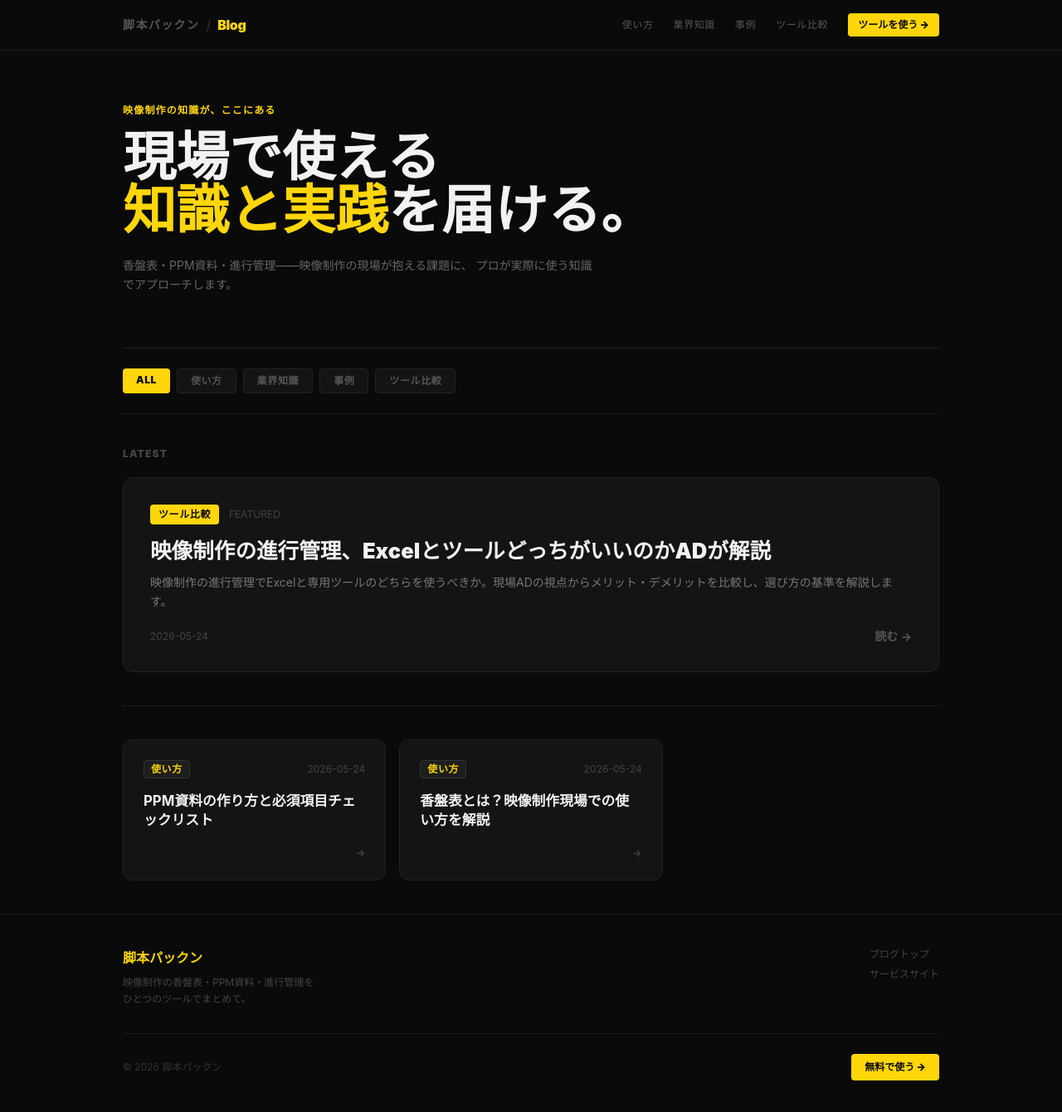
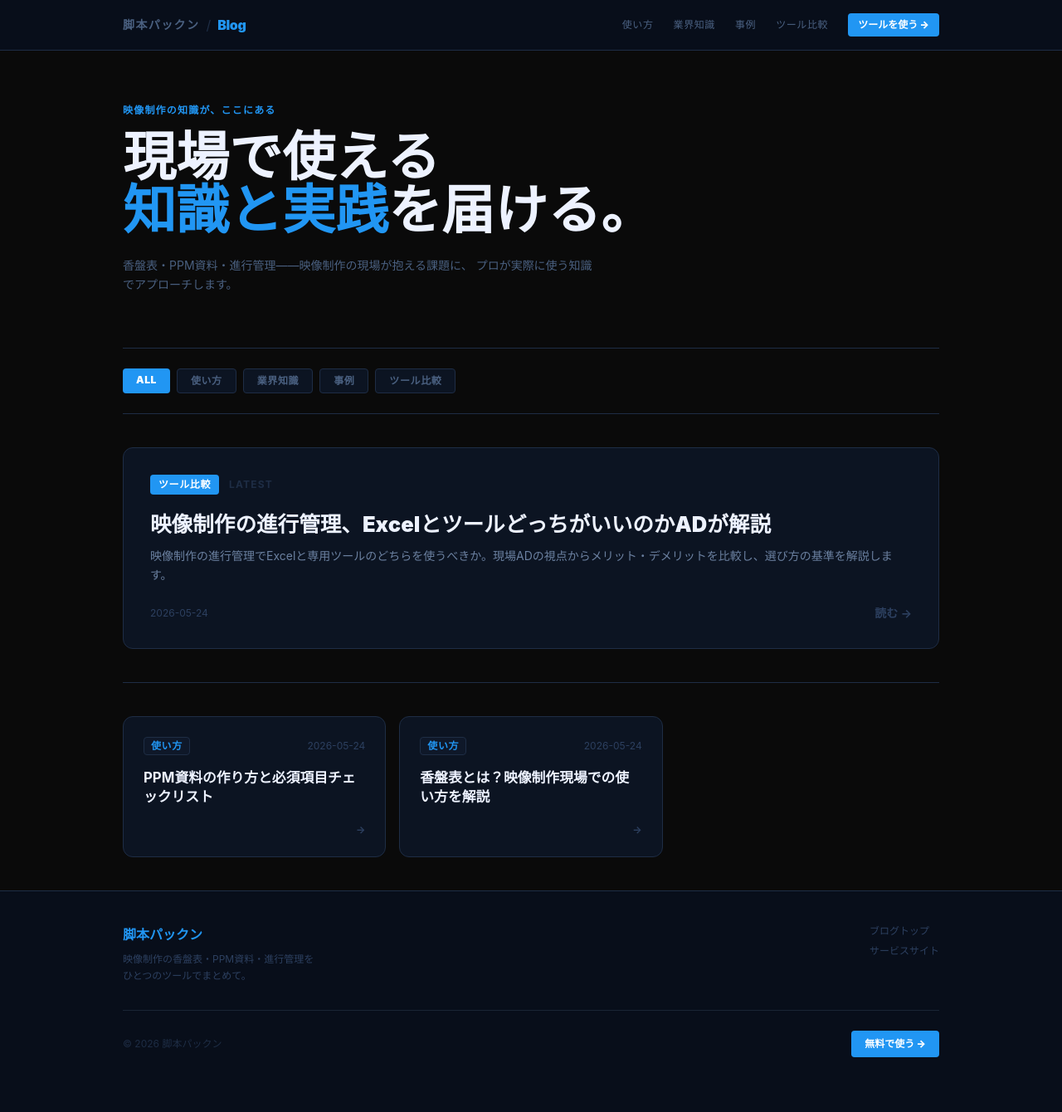
Before and after one commit to Tetsuya-Sakamoto/kyakuhon-pakkun-blog, a Next.js app: page / in a window 1280 px wide. Shown: the whole page at 83% size. After the commit the page ends 1314 px from the top, so only its background shows below. Built offline with nearby package versions, Linux system fonts and the light colour scheme.

Commit message:
fix: 配色をパックンブランドカラー（#2196F3）に統一
黄色アクセントをブランドの青に修正。
ダークネイビー背景 × ブランドブルーのエディトリアルデザインに。

Co-Authored-By: Claude Sonnet 4.6 <noreply@anthropic.com>

```diff
--- a/src/app/category/[category]/page.tsx
+++ b/src/app/category/[category]/page.tsx
@@ -8,28 +8,26 @@ import Link from "next/link";
 
 const SITE_URL = "https://service.kyakuhon-pakkun.com";
 
-type Props = {
-  params: Promise<{ category: string }>;
-};
+type Props = { params: Promise<{ category: string }> };
 
 export async function generateStaticParams() {
   return CATEGORIES.map((cat) => ({ category: encodeURIComponent(cat) }));
 }
 
 export async function generateMetadata({ params }: Props): Promise<Metadata> {
-  const { category: encodedCategory } = await params;
-  const category = decodeURIComponent(encodedCategory);
+  const { category: enc } = await params;
+  const category = decodeURIComponent(enc);
   if (!CATEGORIES.includes(category as (typeof CATEGORIES)[number])) return {};
   return {
     title: `${category} | 脚本パックン ブログ`,
     description: `映像制作に関する「${category}」カテゴリの記事一覧です。`,
-    alternates: { canonical: `${SITE_URL}/blog/category/${encodedCategory}/` },
+    alternates: { canonical: `${SITE_URL}/blog/category/${enc}/` },
   };
 }
 
 export default async function CategoryPage({ params }: Props) {
-  const { category: encodedCategory } = await params;
-  const category = decodeURIComponent(encodedCategory);
+  const { category: enc } = await params;
+  const category = decodeURIComponent(enc);
   if (!CATEGORIES.includes(category as (typeof CATEGORIES)[number])) notFound();
 
   const posts = getPostsByCategory(category);
@@ -40,31 +38,31 @@ export default async function CategoryPage({ params }: Props) {
       <main className="flex-1 max-w-5xl mx-auto w-full px-5">
 
         {/* Hero */}
-        <section className="py-14 border-b" style={{ borderColor: "#1E1E1E" }}>
-          <nav className="flex items-center gap-2 text-xs mb-6" style={{ color: "#444" }}>
-            <Link href="/blog" className="hover:text-white transition-colors" style={{ color: "#555" }}>
+        <section className="py-14 border-b" style={{ borderColor: "#1E2D45" }}>
+          <nav className="flex items-center gap-2 text-xs mb-6" style={{ color: "#2D4060" }}>
+            <Link href="/blog" className="transition-colors hover:text-blue-400" style={{ color: "#4A6080" }}>
               Blog
             </Link>
             <span>/</span>
-            <span style={{ color: "#F2F2F2" }}>{category}</span>
+            <span style={{ color: "#EDF2FF" }}>{category}</span>
           </nav>
-          <p className="text-xs font-black tracking-widest uppercase mb-3" style={{ color: "#FFD60A" }}>
+          <p className="text-xs font-black tracking-widest uppercase mb-3" style={{ color: "#2196F3" }}>
             Category
           </p>
-          <h1 className="font-black leading-none mb-2" style={{ fontSize: "clamp(2rem, 5vw, 3.2rem)", color: "#F2F2F2" }}>
+          <h1 className="font-black leading-none mb-2" style={{ fontSize: "clamp(2rem, 5vw, 3.2rem)", color: "#EDF2FF" }}>
             {category}
           </h1>
-          <p className="text-sm mt-3" style={{ color: "#555" }}>
+          <p className="text-sm mt-3" style={{ color: "#4A6080" }}>
             {posts.length}件の記事
           </p>
         </section>
 
         {/* Category filter */}
-        <div className="flex flex-wrap gap-2 py-6 border-b" style={{ borderColor: "#1E1E1E" }}>
+        <div className="flex flex-wrap gap-2 py-6 border-b" style={{ borderColor: "#1E2D45" }}>
           <Link
             href="/blog"
             className="px-4 py-1.5 rounded text-xs font-bold uppercase tracking-wider"
-            style={{ background: "#141414", color: "#555", border: "1px solid #222" }}
+            style={{ background: "#0C1422", color: "#4A6080", border: "1px solid #1E2D45" }}
           >
             ALL
           </Link>
@@ -75,8 +73,8 @@ export default async function CategoryPage({ params }: Props) {
               className="px-4 py-1.5 rounded text-xs font-black uppercase tracking-wider transition-all"
               style={
                 cat === category
-                  ? { background: "#FFD60A", color: "#0A0A0A" }
-                  : { background: "#141414", color: "#555", border: "1px solid #222" }
+                  ? { background: "#2196F3", color: "#fff" }
+                  : { background: "#0C1422", color: "#4A6080", border: "1px solid #1E2D45" }
               }
             >
               {cat}
@@ -84,7 +82,7 @@ export default async function CategoryPage({ params }: Props) {
           ))}
         </div>
 
-        {/* Posts grid */}
+        {/* Grid */}
         <section className="py-10">
           {posts.length > 0 ? (
             <div className="grid gap-4 sm:grid-cols-2 lg:grid-cols-3">
@@ -93,7 +91,7 @@ export default async function CategoryPage({ params }: Props) {
               ))}
             </div>
           ) : (
-            <p className="text-center py-24 text-sm" style={{ color: "#444" }}>
+            <p className="text-center py-24 text-sm" style={{ color: "#2D4060" }}>
               このカテゴリにはまだ記事がありません。
             </p>
           )}
--- a/src/app/globals.css
+++ b/src/app/globals.css
@@ -1,23 +1,20 @@
 @import "tailwindcss";
 
 :root {
-  --bg: #0A0A0A;
-  --surface: #141414;
-  --surface2: #1C1C1C;
-  --border: #242424;
-  --text: #F2F2F2;
-  --subtext: #777777;
-  --accent: #FFD60A;
-  --accent-dim: #BF9F00;
+  --bg: #080E1A;
+  --surface: #0F1829;
+  --surface2: #172035;
+  --border: #1E2D45;
+  --text: #EDF2FF;
+  --subtext: #6B80A0;
+  --accent: #2196F3;
+  --accent-bright: #42A5F5;
+  --accent-dim: #1565C0;
 }
 
-* {
-  box-sizing: border-box;
-}
+* { box-sizing: border-box; }
 
-html {
-  background-color: var(--bg);
-}
+html { background-color: var(--bg); }
 
 body {
   background-color: var(--bg);
@@ -27,14 +24,11 @@ body {
   -webkit-font-smoothing: antialiased;
 }
 
-a {
-  color: inherit;
-  text-decoration: none;
-}
+a { color: inherit; text-decoration: none; }
 
-/* ─── Prose (記事本文) ──────────────────────────── */
+/* ─── Prose ─────────────────────────────────── */
 .prose {
-  color: #D8D8D8;
+  color: #C8D8F0;
   line-height: 1.85;
 }
 
@@ -58,27 +52,21 @@ a {
 
 .prose p {
   margin-bottom: 1.25rem;
-  color: #C8C8C8;
+  color: #B0C4E0;
 }
 
-.prose ul,
-.prose ol {
+.prose ul, .prose ol {
   margin-bottom: 1.25rem;
   padding-left: 1.5rem;
 }
 
 .prose li {
   margin-bottom: 0.4rem;
-  color: #C8C8C8;
+  color: #B0C4E0;
 }
 
-.prose ul li {
-  list-style-type: disc;
-}
-
-.prose ol li {
-  list-style-type: decimal;
-}
+.prose ul li { list-style-type: disc; }
+.prose ol li { list-style-type: decimal; }
 
 .prose strong {
   font-weight: 700;
@@ -86,14 +74,14 @@ a {
 }
 
 .prose a {
-  color: var(--accent);
+  color: var(--accent-bright);
   text-decoration: underline;
   text-underline-offset: 3px;
 }
 
 .prose code {
   background-color: var(--surface2);
-  color: var(--accent);
+  color: var(--accent-bright);
   padding: 0.15em 0.4em;
   border-radius: 4px;
   font-size: 0.875em;
@@ -112,7 +100,7 @@ a {
 .prose pre code {
   background: none;
   padding: 0;
-  color: #C8C8C8;
+  color: #C8D8F0;
 }
 
 .prose blockquote {
@@ -142,7 +130,7 @@ a {
 .prose td {
   padding: 0.6rem 0.75rem;
   border: 1px solid var(--border);
-  color: #C8C8C8;
+  color: #B0C4E0;
 }
 
 .prose hr {
--- a/src/app/page.tsx
+++ b/src/app/page.tsx
@@ -9,8 +9,7 @@ const SITE_URL = "https://service.kyakuhon-pakkun.com";
 
 export const metadata: Metadata = {
   title: "脚本パックン ブログ | 映像制作のお役立ち情報",
-  description:
-    "映像制作の現場で役立つ情報を発信。香盤表・PPM資料・進行管理ツールの使い方から業界知識まで。",
+  description: "映像制作の現場で役立つ情報を発信。香盤表・PPM資料・進行管理ツールの使い方から業界知識まで。",
   alternates: { canonical: `${SITE_URL}/blog/` },
   openGraph: {
     title: "脚本パックン ブログ",
@@ -51,27 +50,27 @@ export default function BlogIndexPage() {
 
       <main className="flex-1 max-w-5xl mx-auto w-full px-5">
 
-        {/* ── Hero ──────────────────────────────────── */}
-        <section className="py-16 border-b" style={{ borderColor: "#1E1E1E" }}>
-          <p className="text-xs font-black tracking-widest uppercase mb-4" style={{ color: "#FFD60A" }}>
+        {/* Hero */}
+        <section className="py-16 border-b" style={{ borderColor: "#1E2D45" }}>
+          <p className="text-xs font-black tracking-widest uppercase mb-4" style={{ color: "#2196F3" }}>
             映像制作の知識が、ここにある
           </p>
-          <h1 className="font-black leading-none mb-6" style={{ fontSize: "clamp(2.4rem, 6vw, 4rem)", color: "#F2F2F2" }}>
+          <h1 className="font-black leading-none mb-6" style={{ fontSize: "clamp(2.4rem, 6vw, 4rem)", color: "#EDF2FF" }}>
             現場で使える<br />
-            <span style={{ color: "#FFD60A" }}>知識と実践</span>を届ける。
+            <span style={{ color: "#2196F3" }}>知識と実践</span>を届ける。
           </h1>
-          <p className="max-w-xl text-sm leading-relaxed" style={{ color: "#666" }}>
+          <p className="max-w-xl text-sm leading-relaxed" style={{ color: "#4A6080" }}>
             香盤表・PPM資料・進行管理——映像制作の現場が抱える課題に、
             プロが実際に使う知識でアプローチします。
           </p>
         </section>
 
-        {/* ── Category filter ───────────────────────── */}
-        <div className="flex flex-wrap gap-2 py-6 border-b" style={{ borderColor: "#1E1E1E" }}>
+        {/* Category filter */}
+        <div className="flex flex-wrap gap-2 py-6 border-b" style={{ borderColor: "#1E2D45" }}>
           <Link
             href="/blog"
-            className="px-4 py-1.5 rounded text-xs font-black uppercase tracking-wider transition-all"
-            style={{ background: "#FFD60A", color: "#0A0A0A" }}
+            className="px-4 py-1.5 rounded text-xs font-black uppercase tracking-wider"
+            style={{ background: "#2196F3", color: "#fff" }}
           >
             ALL
           </Link>
@@ -79,25 +78,22 @@ export default function BlogIndexPage() {
             <Link
               key={cat}
               href={`/blog/category/${encodeURIComponent(cat)}`}
-              className="px-4 py-1.5 rounded text-xs font-bold uppercase tracking-wider transition-all"
-              style={{ background: "#141414", color: "#555", border: "1px solid #222" }}
+              className="px-4 py-1.5 rounded text-xs font-bold uppercase tracking-wider transition-all hover:border-[#2196F3] hover:text-[#42A5F5]"
+              style={{ background: "#0C1422", color: "#4A6080", border: "1px solid #1E2D45" }}
             >
               {cat}
             </Link>
           ))}
         </div>
 
-        {/* ── Featured post ─────────────────────────── */}
+        {/* Featured */}
         {featured && (
-          <section className="py-10 border-b" style={{ borderColor: "#1E1E1E" }}>
-            <p className="text-xs font-black tracking-widest uppercase mb-5" style={{ color: "#444" }}>
-              Latest
-            </p>
+          <section className="py-10 border-b" style={{ borderColor: "#1E2D45" }}>
             <PostCard post={featured} featured />
           </section>
         )}
 
-        {/* ── Posts grid ────────────────────────────── */}
+        {/* Grid */}
         {rest.length > 0 && (
           <section className="py-10">
             <div className="grid gap-4 sm:grid-cols-2 lg:grid-cols-3">
@@ -109,7 +105,7 @@ export default function BlogIndexPage() {
         )}
 
         {posts.length === 0 && (
-          <p className="text-center py-24 text-sm" style={{ color: "#444" }}>
+          <p className="text-center py-24 text-sm" style={{ color: "#2D4060" }}>
             記事はまだありません。
           </p>
         )}
--- a/src/components/Footer.tsx
+++ b/src/components/Footer.tsx
@@ -2,38 +2,35 @@ import Link from "next/link";
 
 export default function Footer() {
   return (
-    <footer
-      className="mt-auto"
-      style={{ borderTop: "1px solid #1E1E1E", background: "#0A0A0A" }}
-    >
+    <footer className="mt-auto" style={{ borderTop: "1px solid #1E2D45", background: "#080E1A" }}>
       <div className="max-w-5xl mx-auto px-5 py-10">
         <div className="flex flex-col md:flex-row justify-between items-start gap-6 mb-8">
           <div>
             <Link href="https://service.kyakuhon-pakkun.com" className="flex items-center gap-2 mb-2">
-              <span className="font-black text-base" style={{ color: "#FFD60A" }}>
+              <span className="font-black text-base" style={{ color: "#2196F3" }}>
                 脚本パックン
               </span>
             </Link>
-            <p className="text-xs leading-relaxed" style={{ color: "#444", maxWidth: "260px" }}>
+            <p className="text-xs leading-relaxed" style={{ color: "#2D4060", maxWidth: "260px" }}>
               映像制作の香盤表・PPM資料・進行管理を<br />
               ひとつのツールでまとめて。
             </p>
           </div>
-          <div className="flex gap-8 text-xs" style={{ color: "#444" }}>
+          <div className="flex gap-8 text-xs" style={{ color: "#2D4060" }}>
             <div className="flex flex-col gap-2">
-              <Link href="/blog" className="hover:text-white transition-colors">ブログトップ</Link>
-              <Link href="https://service.kyakuhon-pakkun.com" className="hover:text-white transition-colors">サービスサイト</Link>
+              <Link href="/blog" className="hover:text-blue-400 transition-colors">ブログトップ</Link>
+              <Link href="https://service.kyakuhon-pakkun.com" className="hover:text-blue-400 transition-colors">サービスサイト</Link>
             </div>
           </div>
         </div>
-        <div className="pt-6 border-t flex items-center justify-between" style={{ borderColor: "#1A1A1A" }}>
-          <p className="text-xs" style={{ color: "#333" }}>
+        <div className="pt-6 border-t flex items-center justify-between" style={{ borderColor: "#1A2535" }}>
+          <p className="text-xs" style={{ color: "#1E2D45" }}>
             © {new Date().getFullYear()} 脚本パックン
           </p>
           <Link
             href="https://service.kyakuhon-pakkun.com"
             className="text-xs font-black px-4 py-2 rounded transition-opacity hover:opacity-80"
-            style={{ background: "#FFD60A", color: "#0A0A0A" }}
+            style={{ background: "#2196F3", color: "#fff" }}
           >
             無料で使う →
           </Link>
--- a/src/components/Header.tsx
+++ b/src/components/Header.tsx
@@ -3,24 +3,22 @@ import { CATEGORIES } from "@/lib/posts";
 
 export default function Header() {
   return (
-    <header style={{ borderBottom: "1px solid #1E1E1E", background: "#0A0A0A" }}>
+    <header style={{ borderBottom: "1px solid #1E2D45", background: "#080E1A" }}>
       <style>{`
-        .nav-link { color: #555; transition: color 0.15s; }
-        .nav-link:hover { color: #FFD60A; }
+        .nav-link { color: #4A6080; transition: color 0.15s; }
+        .nav-link:hover { color: #42A5F5; }
       `}</style>
       <div className="max-w-5xl mx-auto px-5 py-4 flex items-center justify-between">
-        {/* Logo */}
         <Link href="/blog" className="flex items-center gap-2">
-          <span className="text-sm font-bold tracking-widest uppercase" style={{ color: "#555" }}>
+          <span className="text-sm font-bold tracking-widest uppercase" style={{ color: "#4A6080" }}>
             脚本パックン
           </span>
-          <span style={{ color: "#333" }}>/</span>
-          <span className="font-black text-base tracking-tight" style={{ color: "#FFD60A" }}>
+          <span style={{ color: "#1E2D45" }}>/</span>
+          <span className="font-black text-base tracking-tight" style={{ color: "#2196F3" }}>
             Blog
           </span>
         </Link>
 
-        {/* Nav */}
         <nav className="hidden md:flex items-center gap-6">
           {CATEGORIES.map((cat) => (
             <Link
@@ -34,7 +32,7 @@ export default function Header() {
           <Link
             href="https://service.kyakuhon-pakkun.com"
             className="text-xs font-black px-3 py-1.5 rounded transition-opacity hover:opacity-80"
-            style={{ background: "#FFD60A", color: "#0A0A0A" }}
+            style={{ background: "#2196F3", color: "#fff" }}
           >
             ツールを使う →
           </Link>
--- a/src/components/PostCard.tsx
+++ b/src/components/PostCard.tsx
@@ -18,42 +18,43 @@ export default function PostCard({ post, featured = false }: Props) {
         <article
           className="p-8 rounded-xl transition-all cursor-pointer"
           style={{
-            background: hovered ? "#1C1C1C" : "#141414",
-            border: `1px solid ${hovered ? "#FFD60A" : "#222"}`,
+            background: hovered ? "#0F1829" : "#0C1422",
+            border: `1px solid ${hovered ? "#2196F3" : "#1E2D45"}`,
+            boxShadow: hovered ? "0 0 0 1px #2196F3, 0 8px 32px rgba(33,150,243,0.12)" : "none",
           }}
           onMouseEnter={() => setHovered(true)}
           onMouseLeave={() => setHovered(false)}
         >
-          <div className="flex items-center gap-3 mb-4">
+          <div className="flex items-center gap-3 mb-5">
             <span
               className="text-xs font-black px-2.5 py-1 rounded tracking-wider uppercase"
-              style={{ background: "#FFD60A", color: "#0A0A0A" }}
+              style={{ background: "#2196F3", color: "#fff" }}
             >
               {frontmatter.category}
             </span>
-            <span className="text-xs" style={{ color: "#444" }}>
-              FEATURED
+            <span className="text-xs font-bold tracking-widest uppercase" style={{ color: "#1E2D45" }}>
+              Latest
             </span>
           </div>
           <h2
             className="font-black leading-tight mb-3 transition-colors"
             style={{
               fontSize: "1.6rem",
-              color: hovered ? "#FFD60A" : "#F2F2F2",
+              color: hovered ? "#42A5F5" : "#EDF2FF",
             }}
           >
             {frontmatter.title}
           </h2>
-          <p className="text-sm leading-relaxed mb-5" style={{ color: "#777" }}>
+          <p className="text-sm leading-relaxed mb-6" style={{ color: "#6B80A0" }}>
             {frontmatter.description}
           </p>
           <div className="flex items-center justify-between">
-            <time className="text-xs" style={{ color: "#444" }}>
+            <time className="text-xs" style={{ color: "#2D4060" }}>
               {frontmatter.publishedAt}
             </time>
             <span
               className="text-sm font-bold transition-colors"
-              style={{ color: hovered ? "#FFD60A" : "#555" }}
+              style={{ color: hovered ? "#42A5F5" : "#2D4060" }}
             >
               読む →
             </span>
@@ -68,8 +69,9 @@ export default function PostCard({ post, featured = false }: Props) {
       <article
         className="p-6 rounded-xl transition-all cursor-pointer h-full flex flex-col"
         style={{
-          background: hovered ? "#1C1C1C" : "#141414",
-          border: `1px solid ${hovered ? "#FFD60A" : "#222"}`,
+          background: hovered ? "#0F1829" : "#0C1422",
+          border: `1px solid ${hovered ? "#2196F3" : "#1E2D45"}`,
+          boxShadow: hovered ? "0 0 0 1px #2196F3, 0 4px 20px rgba(33,150,243,0.1)" : "none",
         }}
         onMouseEnter={() => setHovered(true)}
         onMouseLeave={() => setHovered(false)}
@@ -77,11 +79,11 @@ export default function PostCard({ post, featured = false }: Props) {
         <div className="flex items-center justify-between mb-4">
           <span
             className="text-xs font-black px-2 py-0.5 rounded tracking-wider uppercase"
-            style={{ background: "#1E1E1E", color: "#FFD60A", border: "1px solid #333" }}
+            style={{ background: "#0F1829", color: "#2196F3", border: "1px solid #1E2D45" }}
           >
             {frontmatter.category}
           </span>
-          <time className="text-xs" style={{ color: "#444" }}>
+          <time className="text-xs" style={{ color: "#2D4060" }}>
             {frontmatter.publishedAt}
           </time>
         </div>
@@ -89,7 +91,7 @@ export default function PostCard({ post, featured = false }: Props) {
           className="font-bold leading-snug mb-3 flex-1 transition-colors"
           style={{
             fontSize: "1.05rem",
-            color: hovered ? "#FFD60A" : "#F2F2F2",
+            color: hovered ? "#42A5F5" : "#EDF2FF",
           }}
         >
           {frontmatter.title}
@@ -97,7 +99,7 @@ export default function PostCard({ post, featured = false }: Props) {
         <div className="flex items-center justify-end mt-2">
           <span
             className="text-xs font-bold transition-colors"
-            style={{ color: hovered ? "#FFD60A" : "#444" }}
+            style={{ color: hovered ? "#2196F3" : "#2D4060" }}
           >
             →
           </span>
```
Also changed, not shown: src/app/[slug]/page.tsx (+24 -34 lines).
